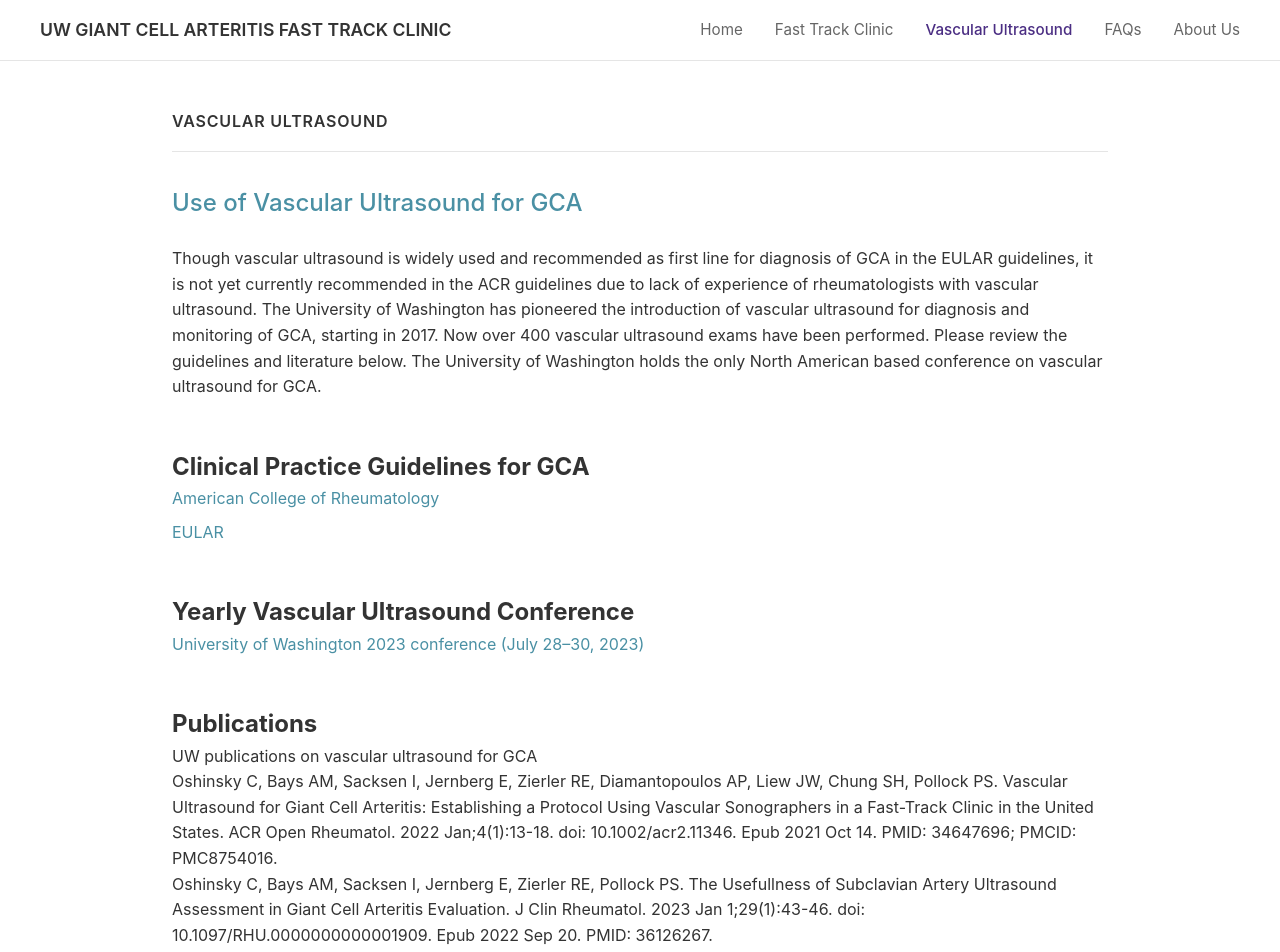
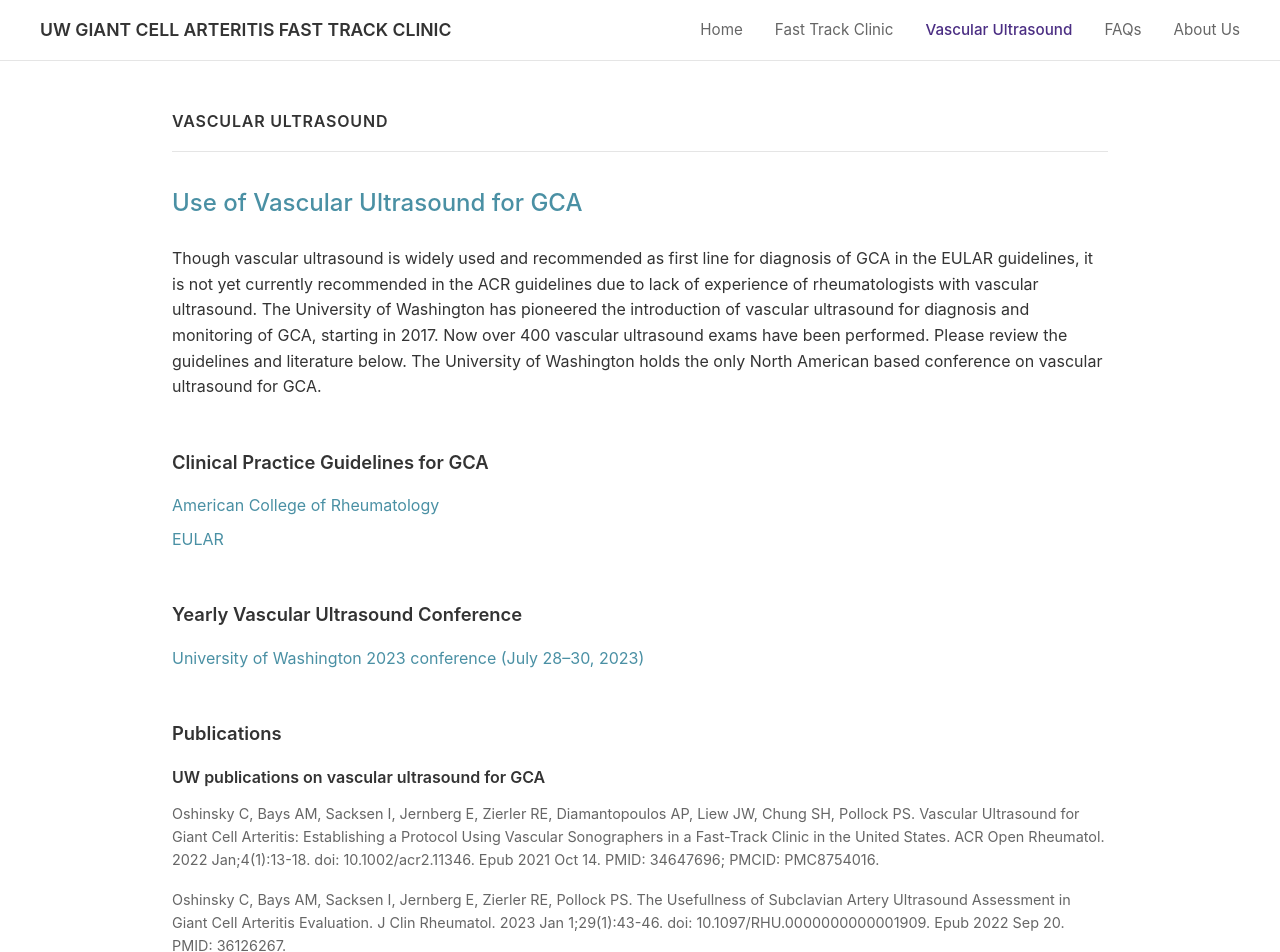
Before and after one commit to rheumify/gca-fast-website, a Next.js app: page /vascular-ultrasound in a window 1280 px wide. Shown: the top 952 px of the page. Built offline with nearby package versions, Linux system fonts and the light colour scheme.

Commit message:
Add referral button and card-note styles; add subsection-title style

```diff
--- a/app/globals.css
+++ b/app/globals.css
@@ -156,6 +156,13 @@
     font-weight: 500;
 }
 
+.subsection-title {
+    font-size: 1.15rem;
+    color: var(--text-primary);
+    margin-bottom: 1rem;
+    font-weight: 600;
+}
+
 .card-grid {
     display: grid;
     grid-template-columns: repeat(auto-fit, minmax(300px, 1fr));
@@ -179,6 +186,41 @@
     color: var(--text-secondary);
     font-size: 0.95rem;
     line-height: 1.7;
+}
+
+.card-note {
+    font-weight: 600;
+    color: var(--uw-purple);
+}
+
+.referral-button {
+    display: inline-block;
+    background: var(--uw-purple);
+    color: #ffffff;
+    padding: 0.85rem 1.75rem;
+    border-radius: 6px;
+    font-weight: 600;
+    font-size: 1rem;
+    text-decoration: none;
+}
+
+.referral-button:hover {
+    background: var(--uw-purple-light);
+    color: #ffffff;
+    text-decoration: none;
+}
+
+.publication-category {
+    font-weight: 600;
+    color: var(--text-primary);
+    margin-bottom: 0.75rem;
+}
+
+.publication {
+    color: var(--text-secondary);
+    font-size: 0.9rem;
+    margin-bottom: 1rem;
+    line-height: 1.6;
 }
 
 .team-grid {
```
